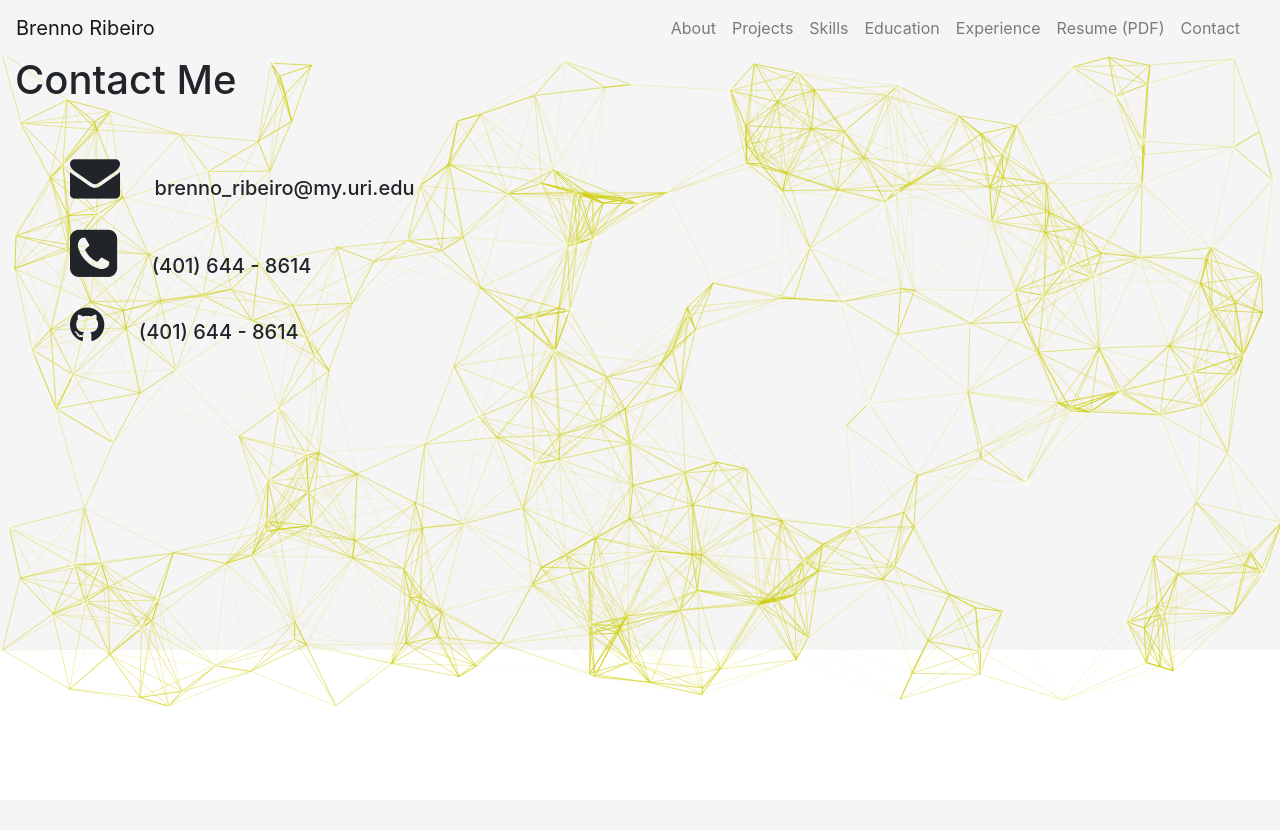
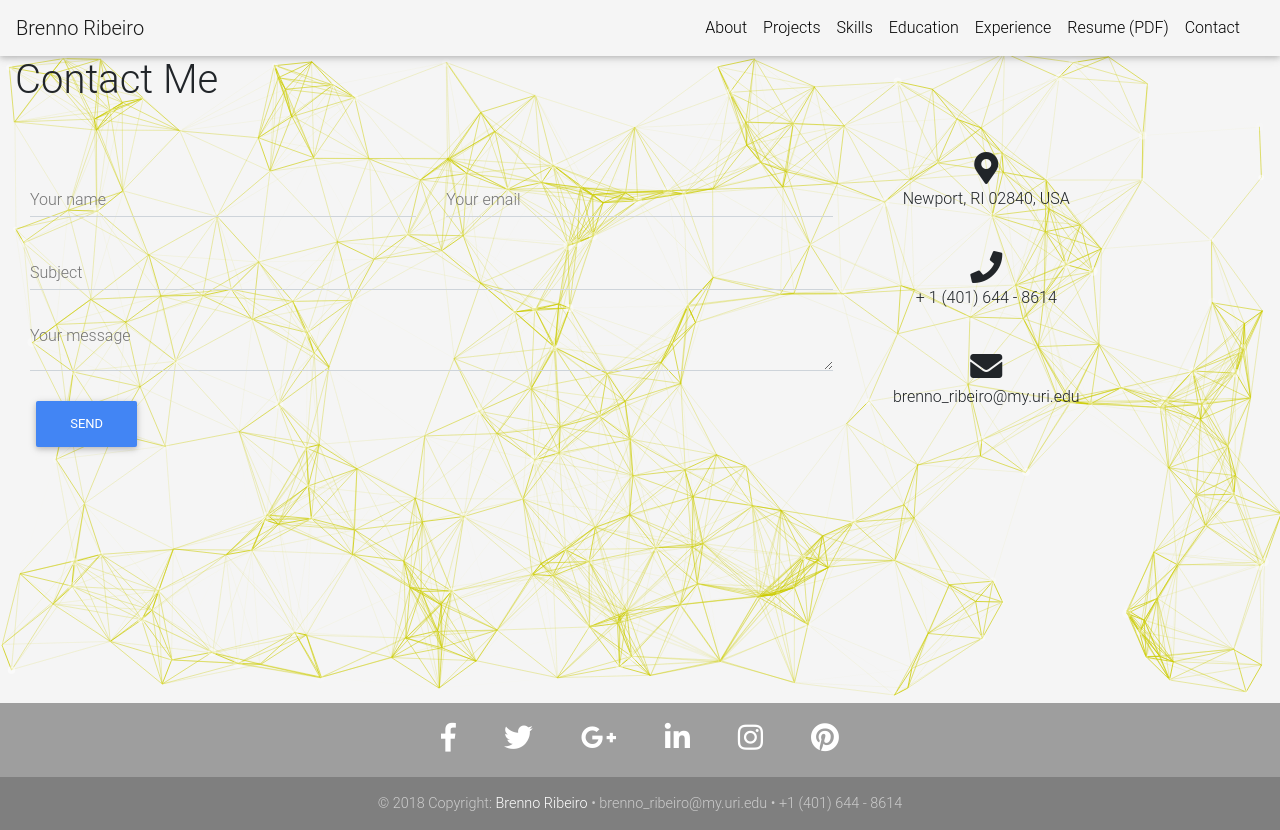
Before and after one commit to BrennoR/BrennoR.github.io, a Flask app: page /contact in a window 1280 px wide. Before the commit the page ends 706 px from the top, so only its background shows below. Run offline with Flask 2, Linux system fonts and the light colour scheme; some libraries are stand-ins or nearby versions.

Commit message:
Edited layout and improved footer

```diff
--- a/app.py
+++ b/app.py
@@ -1,4 +1,4 @@
-from flask import Flask, render_template
+from flask import Flask, render_template, send_file
 
 app = Flask(__name__)
 
@@ -36,7 +36,7 @@ def experience():
 
 @app.route('/resume')
 def resume():
-    return render_template('resume.html')
+    pass
 
 
 @app.route('/contact')
--- a/static/layout.css
+++ b/static/layout.css
@@ -14,8 +14,16 @@
 }
 
 #particles-js {
-    background: whitesmoke;
-    height: 650px;
+    /*background: whitesmoke;*/
+    /*!*height: 650px;*!*/
+    /*background-size: cover;*/
+    width: 100%;
+    /*height: 100%;*/
+    position: relative;
+    background-color: whitesmoke;
+    background-size: cover;
+    /*background-position: 50% 50%;*/
+    /*background-repeat: no-repeat;*/
 }
 
 .portrait-photo {
--- a/templates/about.html
+++ b/templates/about.html
@@ -39,4 +39,5 @@
     </script>
 
 </body>
+{% include 'includes/_footer.html' %}
 </html>
--- a/templates/contact.html
+++ b/templates/contact.html
@@ -5,7 +5,6 @@
     <title>Title</title>
     {% include 'includes/_links.html' %}
     <script src="https://cdn.jsdelivr.net/npm/particles.js@2.0.0/particles.min.js"></script>
-    <link rel="stylesheet" href="https://cdnjs.cloudflare.com/ajax/libs/font-awesome/4.7.0/css/font-awesome.min.css">
 </head>
 <body>
     <div id="particles-js">
@@ -15,20 +14,90 @@
             <h1>Contact Me</h1>
 
             <div class="container mt-5">
-                <ul style="list-style-type:none;">
-                    <li>
-                        <i class="fa fa-envelope" style="font-size:50px"></i>
-                        <h5 style="display: inline; margin-left: 30px">brenno_ribeiro@my.uri.edu</h5>
-                    </li>
-                    <li>
-                        <i class="fa fa-phone-square mt-4" style="font-size:55px"></i>
-                        <h5 style="display: inline; margin-left: 30px">(401) 644 - 8614</h5>
-                    </li>
-                    <li>
-                        <i class="fa fa-github mt-4" style="font-size:40px"></i>
-                        <h5 style="display: inline; margin-left: 30px">(401) 644 - 8614</h5>
-                    </li>
-                </ul>
+                <div class="row">
+
+                    <!--Grid column-->
+                    <div class="col-md-9 mb-md-0 mb-5">
+                        <form id="contact-form" name="contact-form" action="mail.php" method="POST">
+
+                            <!--Grid row-->
+                            <div class="row">
+
+                                <!--Grid column-->
+                                <div class="col-md-6">
+                                    <div class="md-form mb-0">
+                                        <input type="text" id="name" name="name" class="form-control" onfocus="onEnter(this)" onblur="onExit(this)">
+                                        <label for="name" class="">Your name</label>
+                                    </div>
+                                </div>
+                                <!--Grid column-->
+
+                                <!--Grid column-->
+                                <div class="col-md-6">
+                                    <div class="md-form mb-0">
+                                        <input type="text" id="email" name="email" class="form-control" onfocus="onEnter(this)" onblur="onExit(this)">
+                                        <label for="email" class="">Your email</label>
+                                    </div>
+                                </div>
+                                <!--Grid column-->
+
+                            </div>
+                            <!--Grid row-->
+
+                            <!--Grid row-->
+                            <div class="row">
+                                <div class="col-md-12">
+                                    <div class="md-form mb-0">
+                                        <input type="text" id="subject" name="subject" class="form-control" onfocus="onEnter(this)" onblur="onExit(this)">
+                                        <label for="subject" class="">Subject</label>
+                                    </div>
+                                </div>
+                            </div>
+                            <!--Grid row-->
+
+                            <!--Grid row-->
+                            <div class="row">
+
+                                <!--Grid column-->
+                                <div class="col-md-12">
+
+                                    <div class="md-form">
+                                        <textarea type="text" id="message" name="message" rows="2" class="form-control md-textarea" onfocus="onEnter(this)" onblur="onExit(this)"></textarea>
+                                        <label for="message">Your message</label>
+                                    </div>
+
+                                </div>
+                            </div>
+                            <!--Grid row-->
+
+                        </form>
+
+                        <div class="text-center text-md-left">
+                            <a class="btn btn-primary" onclick="document.getElementById('contact-form').submit();">Send</a>
+                        </div>
+                        <div class="status"></div>
+                    </div>
+                    <!--Grid column-->
+
+                    <!--Grid column-->
+                    <div class="col-md-3 text-center">
+                        <ul class="list-unstyled mb-0">
+                            <li><i class="fas fa-map-marker-alt fa-2x"></i>
+                                <p>Newport, RI 02840, USA</p>
+                            </li>
+
+                            <li><i class="fas fa-phone mt-4 fa-2x"></i>
+                                <p>+ 1 (401) 644 - 8614</p>
+                            </li>
+
+                            <li><i class="fas fa-envelope mt-4 fa-2x"></i>
+                                <p>brenno_ribeiro@my.uri.edu</p>
+                            </li>
+                        </ul>
+                    </div>
+                    <!--Grid column-->
+
+                </div>
 
 
             </div>
@@ -40,7 +109,20 @@
         particlesJS.load("particles-js", "../static/particles/particles.json", function(){
             console.log('particles loaded');
         })
+
+        function onEnter(element) {
+        if ((element.value !==undefined&& element.value.length >=0) ||$(this).attr('placeholder') !==null) {
+        element.parentNode.querySelector("label").classList.add("active");
+        }
+        }
+
+        function onExit(element) {
+        if ((element.value !==undefined&& element.value.length ==0) ||$(this).attr('placeholder') ===null) {
+        element.parentNode.querySelector("label").classList.remove("active");
+        }
+        }
     </script>
 
 </body>
+{% include 'includes/_footer.html' %}
 </html>
--- a/templates/education.html
+++ b/templates/education.html
@@ -1,5 +1,5 @@
 <!DOCTYPE html>
-<html lang="en">
+<incl lang="en">
 <head>
     <meta charset="UTF-8">
     <title>Title</title>
@@ -81,7 +81,7 @@
                 </ul>
             </div>
         </div>
-
+    </div>
 
     <script>
         particlesJS.load("particles-js", "../static/particles/particles.json", function(){
@@ -90,4 +90,5 @@
     </script>
 
 </body>
+{% include 'includes/_footer.html' %}
 </html>
--- a/templates/experience.html
+++ b/templates/experience.html
@@ -93,7 +93,7 @@
                 </ul>
             </div>
         </div>
-
+    </div>
 
     <script>
         particlesJS.load("particles-js", "../static/particles/particles.json", function(){
@@ -102,4 +102,5 @@
     </script>
 
 </body>
+{% include 'includes/_footer.html' %}
 </html>
--- a/templates/home.html
+++ b/templates/home.html
@@ -20,7 +20,7 @@
             <div class="card mx-auto text-center" style="width: 28rem; background-color: transparent;
                 border: 3px solid black; display: block">
                 <div class="card-block">
-                    <h3 class="card-title" style="color: black; font-size: 52px">Brenno Ribeiro</h3>
+                    <h3 class="card-title mx-auto" style="color: black; font-size: 52px">Brenno Ribeiro</h3>
                 </div>
             </div>
 
@@ -67,5 +67,5 @@
     <!-- jQuery first, then Popper.js, then Bootstrap JS -->
 
   </body>
-    {% include 'includes/_footer.html' %}
+  {% include 'includes/_footer.html' %}
 </html>
--- a/templates/includes/_footer.html
+++ b/templates/includes/_footer.html
@@ -1,6 +1,6 @@
 
 <!-- Footer -->
-<footer class="page-footer font-small cyan darken-3">
+<footer class="page-footer font-small grey">
 
     <!-- Footer Elements -->
     <div class="container">
@@ -9,7 +9,7 @@
       <div class="row">
 
         <!-- Grid column -->
-        <div class="col-md-12 py-5">
+        <div class="col-md-12">
           <div class="mb-5 flex-center">
 
             <!-- Facebook -->
@@ -48,7 +48,8 @@
 
     <!-- Copyright -->
     <div class="footer-copyright text-center py-3">© 2018 Copyright:
-      <a href="https://mdbootstrap.com/education/bootstrap/"> MDBootstrap.com</a>
+      <a href="https://mdbootstrap.com/education/bootstrap/"> Brenno Ribeiro</a>
+        • brenno_ribeiro@my.uri.edu • +1 (401) 644 - 8614
     </div>
     <!-- Copyright -->
 
--- a/templates/includes/_links.html
+++ b/templates/includes/_links.html
@@ -4,10 +4,11 @@
     <meta charset="UTF-8">
     <title>Title</title>
     <link rel="stylesheet" href="https://stackpath.bootstrapcdn.com/bootstrap/4.2.1/css/bootstrap.min.css" integrity="sha384-GJzZqFGwb1QTTN6wy59ffF1BuGJpLSa9DkKMp0DgiMDm4iYMj70gZWKYbI706tWS" crossorigin="anonymous">
-    <link rel="stylesheet" href="https://cdnjs.cloudflare.com/ajax/libs/font-awesome/4.7.0/css/font-awesome.min.css">
+    <link rel="stylesheet" href="https://use.fontawesome.com/releases/v5.7.2/css/all.css" integrity="sha384-fnmOCqbTlWIlj8LyTjo7mOUStjsKC4pOpQbqyi7RrhN7udi9RwhKkMHpvLbHG9Sr" crossorigin="anonymous">
     <link rel="stylesheet" href="../static/layout.css" type="text/css">
     <script src="https://code.jquery.com/jquery-3.3.1.slim.min.js" integrity="sha384-q8i/X+965DzO0rT7abK41JStQIAqVgRVzpbzo5smXKp4YfRvH+8abtTE1Pi6jizo" crossorigin="anonymous"></script>
     <script src="https://cdnjs.cloudflare.com/ajax/libs/popper.js/1.14.6/umd/popper.min.js" integrity="sha384-wHAiFfRlMFy6i5SRaxvfOCifBUQy1xHdJ/yoi7FRNXMRBu5WHdZYu1hA6ZOblgut" crossorigin="anonymous"></script>
     <script src="https://stackpath.bootstrapcdn.com/bootstrap/4.2.1/js/bootstrap.min.js" integrity="sha384-B0UglyR+jN6CkvvICOB2joaf5I4l3gm9GU6Hc1og6Ls7i6U/mkkaduKaBhlAXv9k" crossorigin="anonymous"></script>
+    <link href="https://cdnjs.cloudflare.com/ajax/libs/mdbootstrap/4.7.3/css/mdb.min.css" rel="stylesheet">
 </head>
 </html>
--- a/templates/projects.html
+++ b/templates/projects.html
@@ -76,4 +76,5 @@
     </script>
 
 </body>
+{% include 'includes/_footer.html' %}
 </html>
--- a/templates/skills.html
+++ b/templates/skills.html
@@ -74,4 +74,5 @@
     </script>
 
 </body>
+{% include 'includes/_footer.html' %}
 </html>
```
